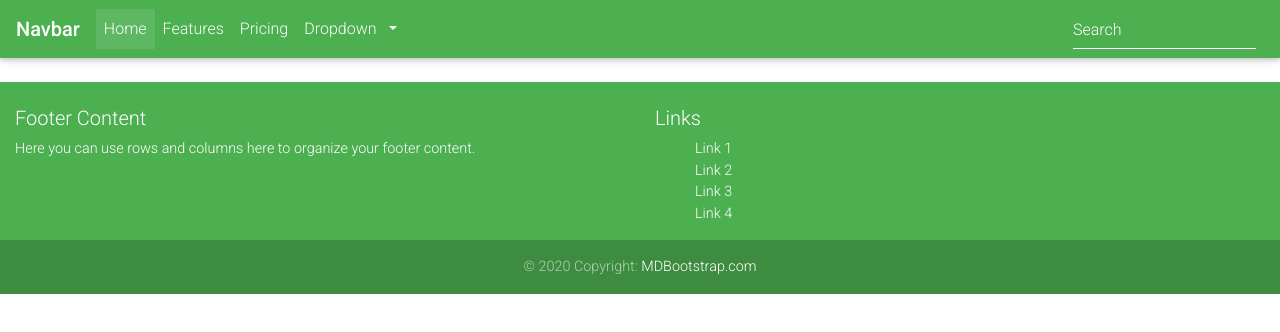
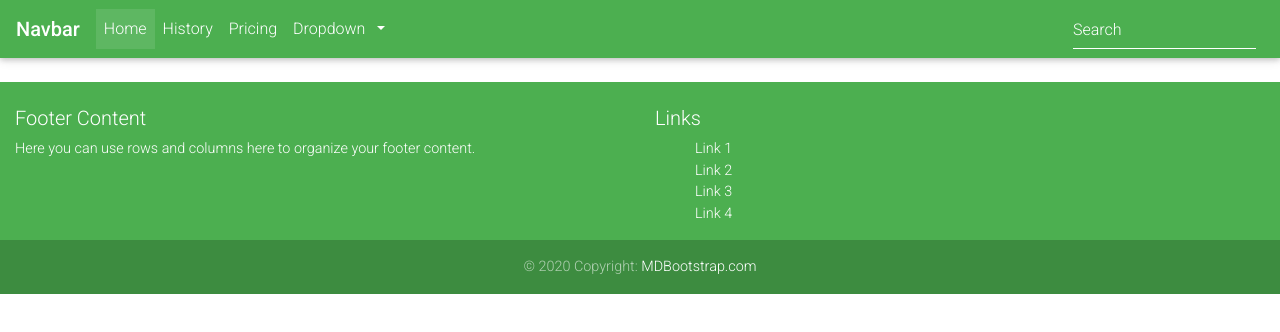
Before and after one commit to mwinamijr/Team-213-A-Front-End, a React (Create React App) app: page / in a window 1280 px wide. Shown: the top 332 px of the page. Built offline with nearby package versions, Linux system fonts and the light colour scheme.

Commit message:
added react router dom

```diff
--- a/package.json
+++ b/package.json
@@ -10,6 +10,7 @@
     "mdbreact": "^4.27.0",
     "react": "^16.13.1",
     "react-dom": "^16.13.1",
+    "react-router-dom": "^5.2.0",
     "react-scripts": "3.4.3"
   },
   "scripts": {
--- a/src/App.js
+++ b/src/App.js
@@ -1,12 +1,14 @@
 import React from 'react';
-
+import { BrowserRouter as Router } from 'react-router-dom';
 import Layout from './containers/Layout';
 
 function App() {
   return (
-    <div className="App">
-      <Layout />
-    </div>
+    <Router>
+      <div className="App">
+        <Layout />
+      </div>
+    </Router>
   );
 }
 
--- a/src/components/Navbar.js
+++ b/src/components/Navbar.js
@@ -25,10 +25,10 @@ render() {
         <MDBCollapse id="navbarCollapse3" isOpen={this.state.isOpen} navbar>
           <MDBNavbarNav left>
             <MDBNavItem active>
-              <MDBNavLink to="#!">Home</MDBNavLink>
+              <MDBNavLink to="/">Home</MDBNavLink>
             </MDBNavItem>
             <MDBNavItem>
-              <MDBNavLink to="#!">Features</MDBNavLink>
+              <MDBNavLink to="/history">History</MDBNavLink>
             </MDBNavItem>
             <MDBNavItem>
               <MDBNavLink to="#!">Pricing</MDBNavLink>
```
Also changed, not shown: src/containers/Layout.js (+5 -2 lines).
